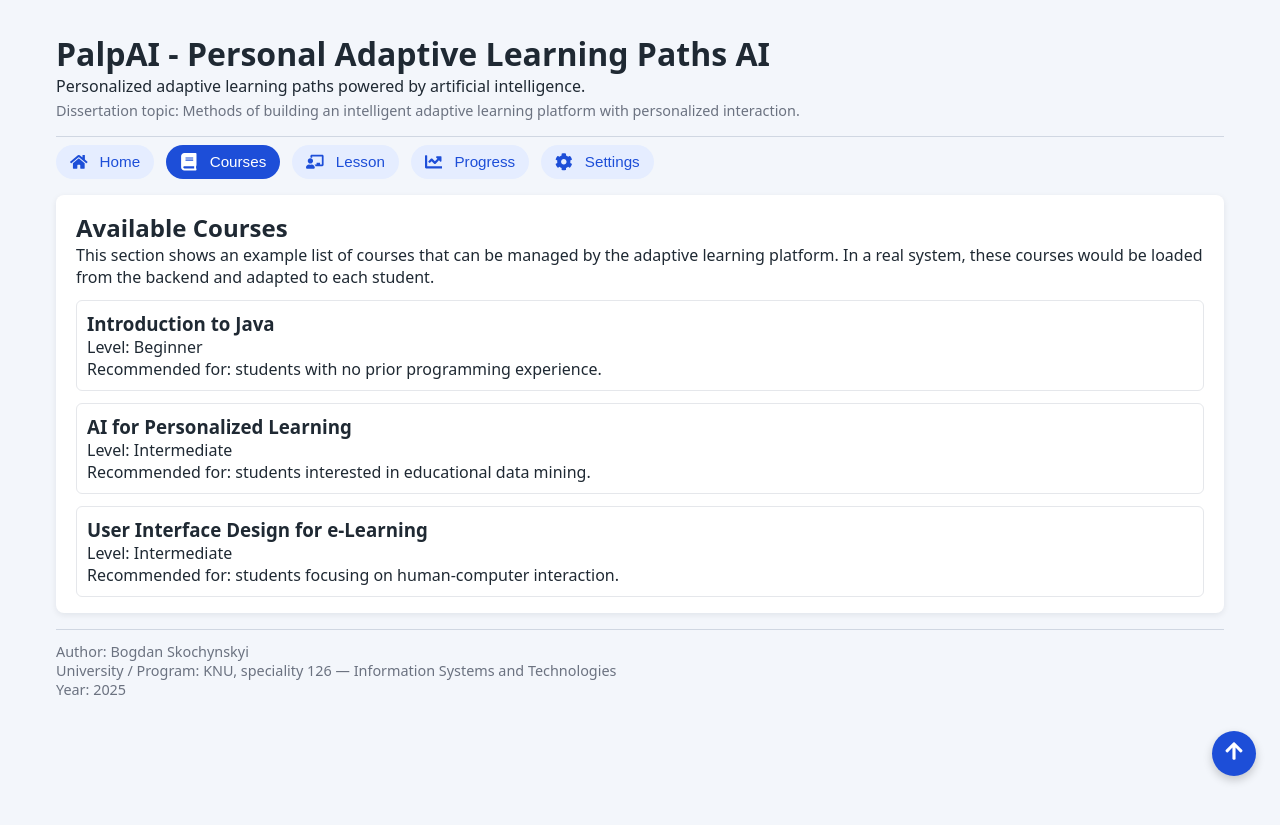
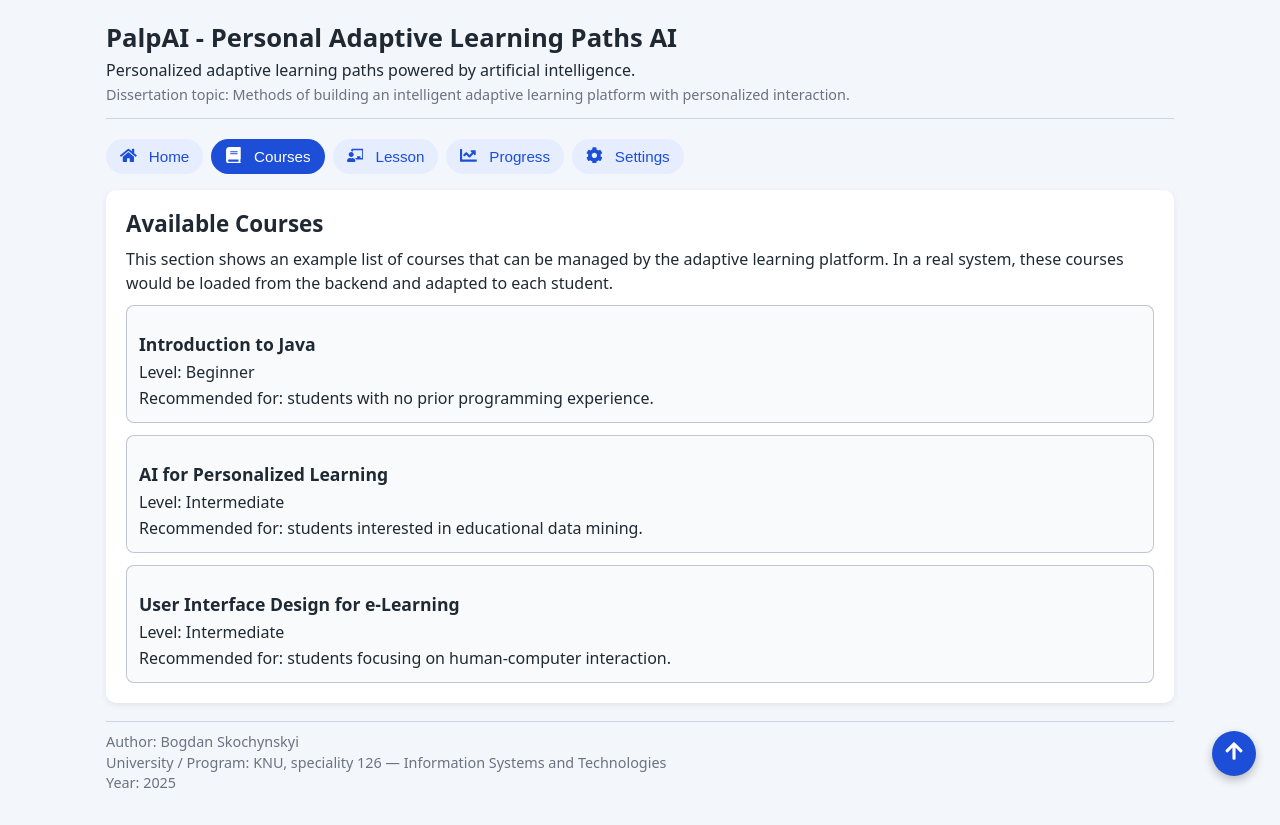
Before and after one commit to BogdanSkochynskyi/palpai-frontend, a React (Vite) app: page / in a window 1280 px wide. Both pictures are taken after a click on the button "Courses". Before the commit the page ends 800 px from the top, so only its background shows below. Built offline with nearby package versions, Linux system fonts and the light colour scheme.

Commit message:
Add some css changes

```diff
--- a/src/index.css
+++ b/src/index.css
@@ -5,8 +5,6 @@
 
 body {
     font-family: system-ui, -apple-system, BlinkMacSystemFont, "Segoe UI", sans-serif;
-    background-color: #f3f6fb;
-    color: #1f2933;
 }
 
 #root {
@@ -14,88 +12,122 @@ body {
 }
 
 .app {
+    min-height: 100vh;
     display: flex;
-    flex-direction: column;
-    min-height: 100vh;
+    justify-content: center;
 }
 
 .app-main {
     flex: 1;
+    max-width: 1100px;
+    padding: 20px 16px 32px;
     display: flex;
     flex-direction: column;
-    max-width: 1200px;
-    margin: 0 auto;
-    width: 100%;
-    padding: 16px;
 }
 
 .app-header {
-    padding: 16px 0;
-    border-bottom: 1px solid #d0d7e2;
+    padding-bottom: 12px;
+    border-bottom: 1px solid rgba(148, 163, 184, 0.4);
+    margin-bottom: 12px;
+}
+
+.app-header h1 {
+    font-size: 1.6rem;
+    margin-bottom: 4px;
+}
+
+.app-header p {
+    line-height: 1.4;
+}
+
+.app-header p + p {
+    margin-top: 2px;
 }
 
 .app-menu {
     margin-top: 8px;
     margin-bottom: 16px;
     display: flex;
-    gap: 12px;
+    gap: 8px;
     flex-wrap: wrap;
 }
 
 .app-content {
     background-color: #ffffff;
-    border-radius: 8px;
-    padding: 16px 20px;
+    border-radius: 10px;
+    padding: 18px 20px 20px;
     box-shadow: 0 2px 6px rgba(15, 23, 42, 0.08);
-    margin-bottom: 16px;
+    margin-bottom: 18px;
+}
+
+.app-content h2 {
+    font-size: 1.4rem;
+    margin-bottom: 8px;
+}
+
+.app-content h3 {
+    font-size: 1.1rem;
+    margin-top: 16px;
+    margin-bottom: 6px;
+}
+
+.app-content p {
+    line-height: 1.5;
+    margin-bottom: 8px;
+}
+
+.app-content ul {
+    margin-left: 18px;
+    margin-top: 4px;
+    margin-bottom: 10px;
+}
+
+.app-content li {
+    margin-bottom: 3px;
 }
 
 .app-footer {
-    border-top: 1px solid #d0d7e2;
-    padding: 12px 0;
+    border-top: 1px solid rgba(148, 163, 184, 0.4);
+    padding-top: 10px;
     font-size: 0.9rem;
     color: #6b7280;
+    line-height: 1.4;
 }
+
 
 .menu-button {
     border: none;
     background-color: #e5edff;
     color: #1d4ed8;
     padding: 8px 14px;
-    border-radius: 20px;
+    border-radius: 999px;
     cursor: pointer;
     font-size: 0.95rem;
-    transition: background-color 0.2s, transform 0.1s;
-
+    transition: background-color 0.2s, transform 0.1s, box-shadow 0.15s;
     display: inline-flex;
     align-items: center;
     justify-content: center;
     gap: 6px;
 }
 
+.menu-button svg {
+    font-size: 1.05rem;
+}
 
 .menu-button:hover {
     background-color: #d0e2ff;
     transform: translateY(-1px);
+    box-shadow: 0 2px 4px rgba(15, 23, 42, 0.15);
 }
 
 .menu-button:active {
     transform: translateY(0);
+    box-shadow: none;
 }
 
 .menu-button-active {
     background-color: #1d4ed8;
     color: #ffffff;
-}
-
-.menu-button span {
-    display: inline-flex;
-    align-items: center;
-    font-size: 1.1rem;
-}
-
-.menu-button svg {
-    font-size: 1.1rem;     /* Іконка трохи більша */
 }
 
 .app-content img {
@@ -117,13 +149,14 @@ body {
     border-radius: 50%;
     cursor: pointer;
     font-size: 20px;
-    box-shadow: 0 4px 10px rgba(0,0,0,0.2);
-    transition: background-color 0.2s, transform 0.1s;
+    box-shadow: 0 4px 10px rgba(0,0,0,0.25);
+    transition: background-color 0.2s, transform 0.1s, box-shadow 0.15s;
 }
 
 .scroll-top-btn:hover {
     background-color: #3b82f6;
     transform: translateY(-2px);
+    box-shadow: 0 6px 14px rgba(0,0,0,0.3);
 }
 
 .app.font-small {
@@ -136,6 +169,27 @@ body {
 
 .app.font-large {
     font-size: 18px;
+}
+
+.card-grid {
+    display: grid;
+    gap: 12px;
+    margin-top: 10px;
+}
+
+.card {
+    padding: 10px 12px;
+    border-radius: 8px;
+    border: 1px solid rgba(148, 163, 184, 0.6);
+    background-color: rgba(248, 250, 252, 0.85);
+}
+
+.card h3 {
+    margin-bottom: 4px;
+}
+
+.card p {
+    margin-bottom: 2px;
 }
 
 .app.theme-light {
@@ -160,7 +214,7 @@ body {
 }
 
 .app.theme-light .app-header {
-    border-bottom: 1px solid #d0d7e2;
+    border-bottom: 1px solid rgba(148, 163, 184, 0.4);
 }
 
 .app.theme-dark .app-header {
@@ -168,7 +222,7 @@ body {
 }
 
 .app.theme-light .app-footer {
-    border-top: 1px solid #d0d7e2;
+    border-top: 1px solid rgba(148, 163, 184, 0.4);
     color: #6b7280;
 }
 
@@ -190,3 +244,37 @@ body {
     background-color: #2563eb;
     color: #ffffff;
 }
+
+
+.app.theme-dark .card {
+    border-color: #1f2937;
+    background-color: #020617;
+}
+
+.app.theme-dark .scroll-top-btn {
+    background-color: #2563eb;
+}
+
+@media (max-width: 600px) {
+    .app-main {
+        padding: 16px 10px 28px;
+    }
+
+    .scroll-top-btn {
+        bottom: 16px;
+        right: 16px;
+    }
+}
+
+.figure-caption {
+    font-size: 0.9rem;
+    color: #6b7280;
+    margin-top: 6px;
+    text-align: center;
+}
+
+.helper-text {
+    font-size: 0.9rem;
+    color: #6b7280;
+    font-style: italic;
+}
--- a/src/pages/CoursesPage.jsx
+++ b/src/pages/CoursesPage.jsx
@@ -8,18 +8,18 @@ function CoursesPage() {
                 be loaded from the backend and adapted to each student.
             </p>
 
-            <div style={{ display: "grid", gap: "12px", marginTop: "12px" }}>
-                <div style={{ padding: "10px", borderRadius: "6px", border: "1px solid #e5e7eb" }}>
+            <div className="card-grid">
+                <div className="card">
                     <h3>Introduction to Java</h3>
                     <p>Level: Beginner</p>
                     <p>Recommended for: students with no prior programming experience.</p>
                 </div>
-                <div style={{ padding: "10px", borderRadius: "6px", border: "1px solid #e5e7eb" }}>
+                <div className="card">
                     <h3>AI for Personalized Learning</h3>
                     <p>Level: Intermediate</p>
                     <p>Recommended for: students interested in educational data mining.</p>
                 </div>
-                <div style={{ padding: "10px", borderRadius: "6px", border: "1px solid #e5e7eb" }}>
+                <div className="card">
                     <h3>User Interface Design for e-Learning</h3>
                     <p>Level: Intermediate</p>
                     <p>Recommended for: students focusing on human-computer interaction.</p>
--- a/src/pages/HomePage.jsx
+++ b/src/pages/HomePage.jsx
@@ -24,7 +24,7 @@ function HomePage() {
                     alt="High-level architecture of the adaptive learning platform"
                     style={{ maxWidth: "100%", borderRadius: "8px" }}
                 />
-                <p style={{ fontSize: "0.9rem", color: "#6b7280", marginTop: "6px" }}>
+                <p className="figure-caption">
                     Fig. 1 – Example architecture of an AI-based adaptive learning platform.
                 </p>
             </div>
--- a/src/pages/ProgressPage.jsx
+++ b/src/pages/ProgressPage.jsx
@@ -30,7 +30,7 @@ function ProgressPage() {
             </ul>
 
             <div style={{ marginTop: "16px" }}>
-                <button className="icon-button" onClick={handleShowRecommendation}>
+                <button className="menu-button" onClick={handleShowRecommendation}>
           <span className="icon">
             <FaLightbulb />
           </span>
@@ -38,9 +38,7 @@ function ProgressPage() {
                 </button>
             </div>
 
-            {recommendation && (
-                <p style={{ marginTop: "12px", fontStyle: "italic" }}>{recommendation}</p>
-            )}
+            {recommendation && <p style={{ marginTop: "12px", fontStyle: "italic" }}>{recommendation}</p>}
 
             <div style={{ marginTop: "16px", textAlign: "center" }}>
                 <img
@@ -48,7 +46,7 @@ function ProgressPage() {
                     alt="Example student progress chart"
                     style={{ maxWidth: "100%", borderRadius: "8px" }}
                 />
-                <p style={{ fontSize: "0.9rem", color: "#6b7280", marginTop: "6px" }}>
+                <p className="figure-caption">
                     Fig. 2 – Example of a progress chart used for adaptive recommendations.
                 </p>
             </div>
```
